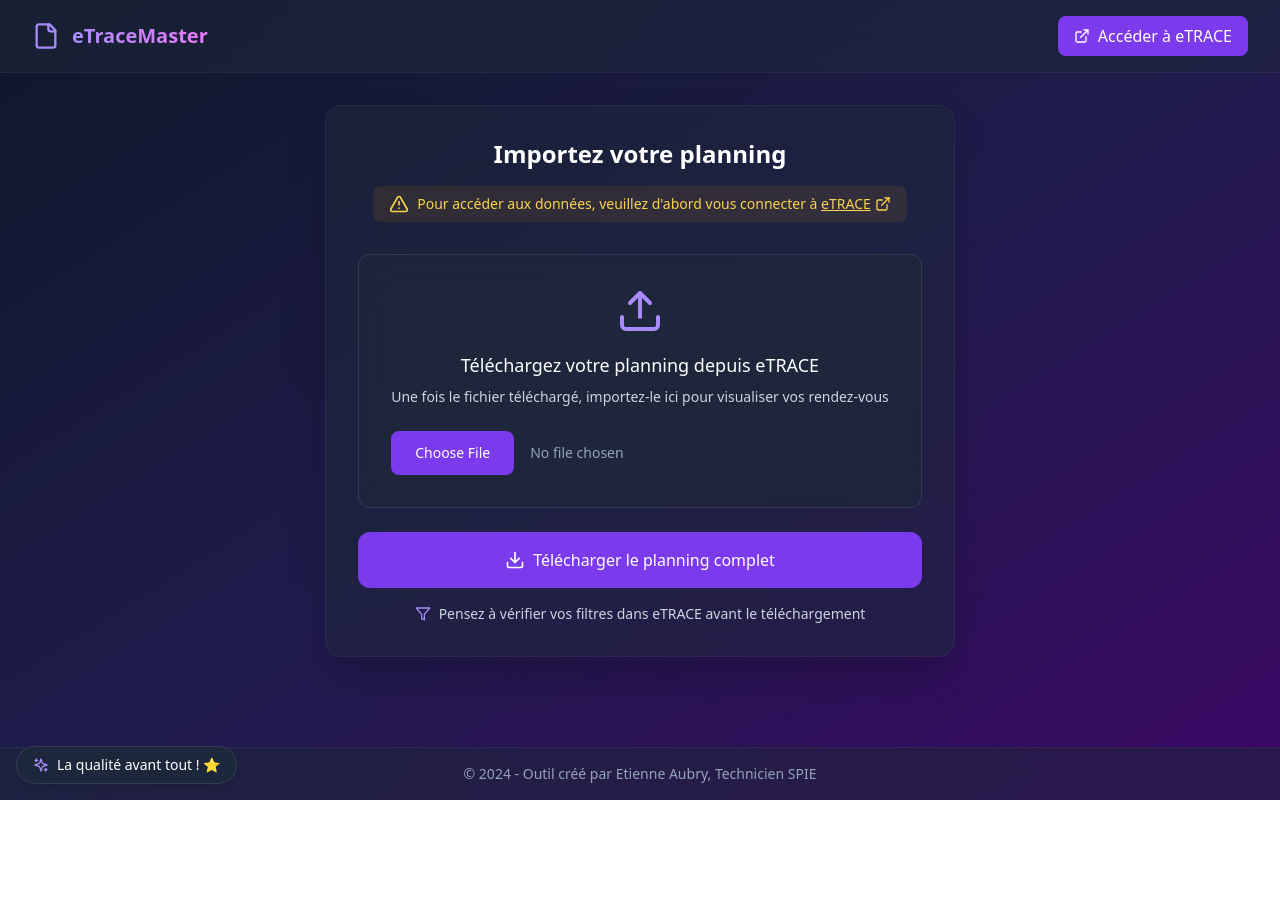
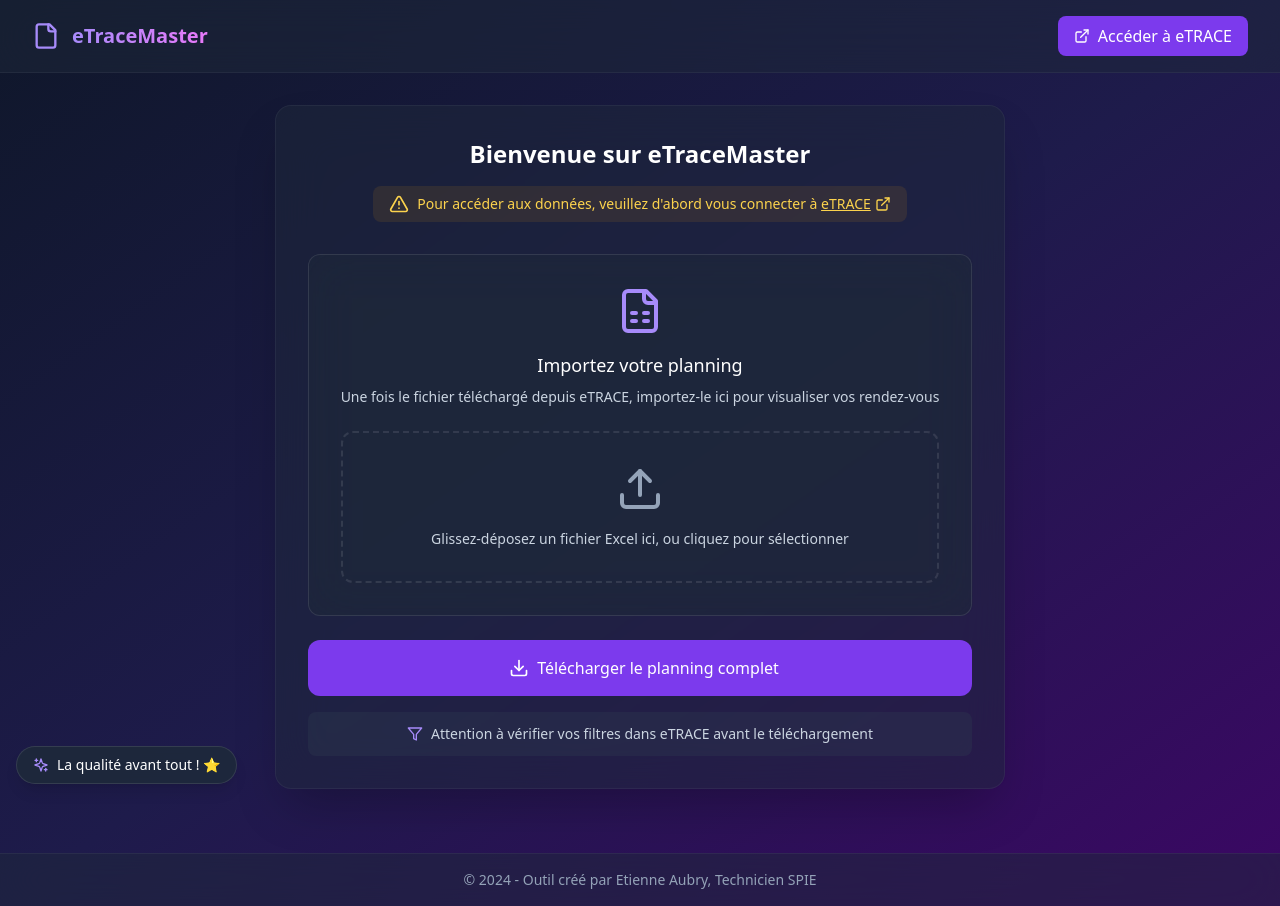
Before and after one commit to dilm-seo/etracemaster, a React (Vite) app: page / in a window 1280 px wide. Before the commit the page ends 800 px from the top, so only its background shows below. Built offline with nearby package versions, Linux system fonts and the light colour scheme.

Commit message:
Add files via upload

```diff
--- a/src/App.tsx
+++ b/src/App.tsx
@@ -1,6 +1,6 @@
 import React, { useState, useCallback, useEffect } from 'react';
+import { TechnicianSelector } from './components/TechnicianSelector';
 import { FileViewer } from './components/FileViewer';
-import { TechnicianSelector } from './components/TechnicianSelector';
 import { Preloader } from './components/Preloader';
 import { FloatingAssistant } from './components/FloatingAssistant';
 import { EncouragementMessage } from './components/EncouragementMessage';
@@ -21,8 +21,21 @@
     return () => clearTimeout(timer);
   }, []);
 
-  const handleFileData = (data: any) => {
-    setFileData(data);
+  const handleFileData = useCallback((data: any) => {
+    try {
+      setImporting(true);
+      setProgress(0);
+
+      const progressInterval = setInterval(() => {
+        setProgress(prev => {
+          if (prev >= 90) {
+            clearInterval(progressInterval);
+            return prev;
+          }
+          return prev + 10;
+        });
+      }, 200);
+
       if (data?.[0]?.data) {
         const headers = data[0].data[0];
         const rows = data[0].data.slice(1);
@@ -33,10 +46,25 @@
           });
           return appointment;
         });
+
+        setFileData(data);
         setAppointments(formattedAppointments);
         setError(null);
+      } else {
+        throw new Error("Format de fichier invalide");
       }
-  };
+
+      setProgress(100);
+      setTimeout(() => {
+        setImporting(false);
+        clearInterval(progressInterval);
+      }, 500);
+    } catch (err) {
+      setError(err instanceof Error ? err.message : "Une erreur est survenue");
+      setImporting(false);
+      setProgress(0);
+    }
+  }, []);
 
   if (loading) {
     return <Preloader />;
--- a/src/components/AppointmentCard.tsx
+++ b/src/components/AppointmentCard.tsx
@@ -32,17 +32,20 @@
     appointment['NOUVEAU CB'] ||
     null;
 
-  const handleCopyRitm = (e: React.MouseEvent) => {
+  const handleCopyRitm = async (e: React.MouseEvent) => {
     e.preventDefault();
-    navigator.clipboard.writeText(`RITM-${ritm}`).then(() => {
+    try {
+      await navigator.clipboard.writeText(`RITM-${ritm}`);
       setIsCopied(true);
       setTimeout(() => setIsCopied(false), 2000);
-    });
+    } catch (err) {
+      console.error('Failed to copy:', err);
+    }
   };
 
   return (
     <div
-      className={`bg-slate-800/50 backdrop-blur-xl rounded-xl shadow-lg overflow-hidden hover:shadow-xl transition-all duration-300 border border-white/5
+      className={`bg-slate-800/50 backdrop-blur-xl rounded-xl shadow-lg overflow-hidden hover:shadow-xl transition-all duration-300 border border-white/5 group
         ${animate ? 'opacity-0 translate-y-4 animate-fade-in-up' : ''}
         ${isUrgent ? 'ring-2 ring-rose-500' : ''}
       `}
@@ -183,7 +186,7 @@
           href={`https://etrace.cristalcloud.com/Pilotage-10/11-livraison.php?ritm=${ritm}`}
           target="_blank"
           rel="noopener noreferrer"
-          className="mt-4 flex items-center justify-center w-full px-4 py-2 bg-emerald-600 hover:bg-emerald-500 text-white rounded-lg transition-colors duration-200 gap-2"
+          className="mt-4 flex items-center justify-center w-full px-4 py-2 bg-emerald-600 hover:bg-emerald-500 text-white rounded-lg transition-colors duration-200 gap-2 group-hover:bg-emerald-500"
         >
           <ExternalLink className="h-4 w-4" />
           <span>Ouvrir dans eTRACE</span>
--- a/src/components/TechnicianSelector.tsx
+++ b/src/components/TechnicianSelector.tsx
@@ -1,5 +1,5 @@
-import React from 'react';
-import { UploadIcon, AlertTriangle, ExternalLink, Download, FilterIcon } from 'lucide-react';
+import React, { useState } from 'react';
+import { UploadIcon, AlertTriangle, ExternalLink, Download, FilterIcon, FileSpreadsheet } from 'lucide-react';
 import { analyzeExcelFile } from '../utils/excelAnalyzer';
 
 interface TechnicianSelectorProps {
@@ -8,26 +8,56 @@
   progress: number;
 }
 
-export function TechnicianSelector({ onSelect, loading }: TechnicianSelectorProps) {
+export function TechnicianSelector({ onSelect, loading, progress }: TechnicianSelectorProps) {
+  const [dragActive, setDragActive] = useState(false);
+
   const handleFileSelect = (event: React.ChangeEvent<HTMLInputElement>) => {
     const file = event.target.files?.[0];
     if (file) {
-      const reader = new FileReader();
-      reader.onload = (e) => {
-        if (e.target?.result) {
+      processFile(file);
+    }
+  };
+
+  const handleDrop = (e: React.DragEvent) => {
+    e.preventDefault();
+    setDragActive(false);
+
+    const file = e.dataTransfer.files[0];
+    if (file) {
+      processFile(file);
+    }
+  };
+
+  const processFile = (file: File) => {
+    if (!file.name.match(/\.(xlsx|xls)$/)) {
+      alert('Veuillez sélectionner un fichier Excel (.xlsx ou .xls)');
+      return;
+    }
+
+    const reader = new FileReader();
+    reader.onload = (e) => {
+      if (e.target?.result) {
+        try {
           const buffer = e.target.result as ArrayBuffer;
           const analysis = analyzeExcelFile(buffer);
           onSelect(analysis);
+        } catch (err) {
+          console.error('Erreur lors de l\'analyse du fichier:', err);
+          alert('Erreur lors de l\'analyse du fichier. Vérifiez que le format est correct.');
         }
-      };
-      reader.readAsArrayBuffer(file);
-    }
+      }
+    };
+    reader.onerror = () => {
+      console.error('Erreur lors de la lecture du fichier');
+      alert('Erreur lors de la lecture du fichier');
+    };
+    reader.readAsArrayBuffer(file);
   };
 
   return (
     <div className="max-w-2xl mx-auto">
       <h2 className="text-2xl font-bold text-white text-center mb-4">
-        Importez votre planning
+        Bienvenue sur eTraceMaster
       </h2>
 
       <div className="text-center mb-8">
@@ -51,32 +81,63 @@
       <div className="space-y-6">
         <div className="bg-slate-800/50 backdrop-blur-xl rounded-xl p-8 border border-white/10">
           <div className="text-center mb-6">
-            <UploadIcon className="h-12 w-12 text-violet-400 mx-auto mb-4" />
+            <FileSpreadsheet className="h-12 w-12 text-violet-400 mx-auto mb-4" />
             <h3 className="text-lg font-medium text-white mb-2">
-              Téléchargez votre planning depuis eTRACE
+              Importez votre planning
             </h3>
             <p className="text-slate-300 text-sm">
-              Une fois le fichier téléchargé, importez-le ici pour visualiser vos rendez-vous
+              Une fois le fichier téléchargé depuis eTRACE, importez-le ici pour visualiser vos rendez-vous
             </p>
           </div>
 
-          <label className="block">
-            <span className="sr-only">Importer un fichier Excel</span>
+          <div
+            onDragOver={(e) => {
+              e.preventDefault();
+              setDragActive(true);
+            }}
+            onDragLeave={() => setDragActive(false)}
+            onDrop={handleDrop}
+            className={`relative border-2 border-dashed rounded-xl p-8 transition-all duration-300
+              ${dragActive
+                ? 'border-violet-400 bg-violet-400/10'
+                : 'border-white/10 hover:border-violet-400/50 hover:bg-white/5'
+              }
+              ${loading ? 'pointer-events-none' : 'cursor-pointer'}`}
+          >
             <input
               type="file"
               accept=".xlsx,.xls"
               onChange={handleFileSelect}
-              className="block w-full text-sm text-slate-400
-                file:mr-4 file:py-3 file:px-6
-                file:rounded-lg file:border-0
-                file:text-sm file:font-medium
-                file:bg-violet-600 file:text-white
-                hover:file:bg-violet-500
-                file:cursor-pointer cursor-pointer
-                focus:outline-none
-                transition-all duration-200"
+              className="absolute inset-0 w-full h-full opacity-0 cursor-pointer"
+              disabled={loading}
             />
-          </label>
+
+            {loading ? (
+              <div className="space-y-4">
+                <div className="h-1 w-full bg-slate-700 rounded-full overflow-hidden">
+                  <div
+                    className="h-full bg-violet-500 transition-all duration-300"
+                    style={{ width: `${progress}%` }}
+                  />
+                </div>
+                <p className="text-center text-violet-400">
+                  Analyse du fichier... {progress}%
+                </p>
+              </div>
+            ) : (
+              <div className="text-center">
+                <UploadIcon className={`h-12 w-12 mx-auto mb-4 transition-colors duration-300
+                  ${dragActive ? 'text-violet-400' : 'text-slate-400'}`}
+                />
+                <p className={`text-sm ${dragActive ? 'text-violet-400' : 'text-slate-300'}`}>
+                  {dragActive
+                    ? 'Déposez le fichier ici'
+                    : 'Glissez-déposez un fichier Excel ici, ou cliquez pour sélectionner'
+                  }
+                </p>
+              </div>
+            )}
+          </div>
         </div>
 
         <div className="space-y-4">
@@ -84,15 +145,16 @@
             href="https://etrace.cristalcloud.com/MODULES/Covea/livraison_export.php?statut="
             target="_blank"
             rel="noopener noreferrer"
-            className="flex items-center justify-center space-x-2 w-full px-6 py-4 bg-violet-600 hover:bg-violet-500 text-white rounded-xl transition-colors duration-200 group"
+            className="flex items-center justify-center space-x-2 w-full px-6 py-4 bg-violet-600 hover:bg-violet-500 text-white rounded-xl transition-all duration-200 group relative overflow-hidden"
           >
+            <div className="absolute inset-0 bg-gradient-to-r from-violet-400/20 to-fuchsia-400/20 opacity-0 group-hover:opacity-100 transition-opacity duration-300"></div>
             <Download className="h-5 w-5 transform group-hover:translate-y-0.5 transition-transform duration-200" />
-            <span>Télécharger le planning complet</span>
+            <span className="relative">Télécharger le planning complet</span>
           </a>
 
-          <div className="flex items-center space-x-2 text-slate-300 text-sm justify-center">
+          <div className="flex items-center space-x-2 text-slate-300 text-sm justify-center bg-slate-700/30 px-4 py-3 rounded-lg">
             <FilterIcon className="h-4 w-4 text-violet-400" />
-            <p>Pensez à vérifier vos filtres dans eTRACE avant le téléchargement</p>
+            <p>Attention à vérifier vos filtres dans eTRACE avant le téléchargement</p>
           </div>
         </div>
       </div>
```
Also changed, not shown: src/components/FloatingAssistant.tsx (+13 -10 lines). Lines whose indentation alone changed are shown as unchanged.
